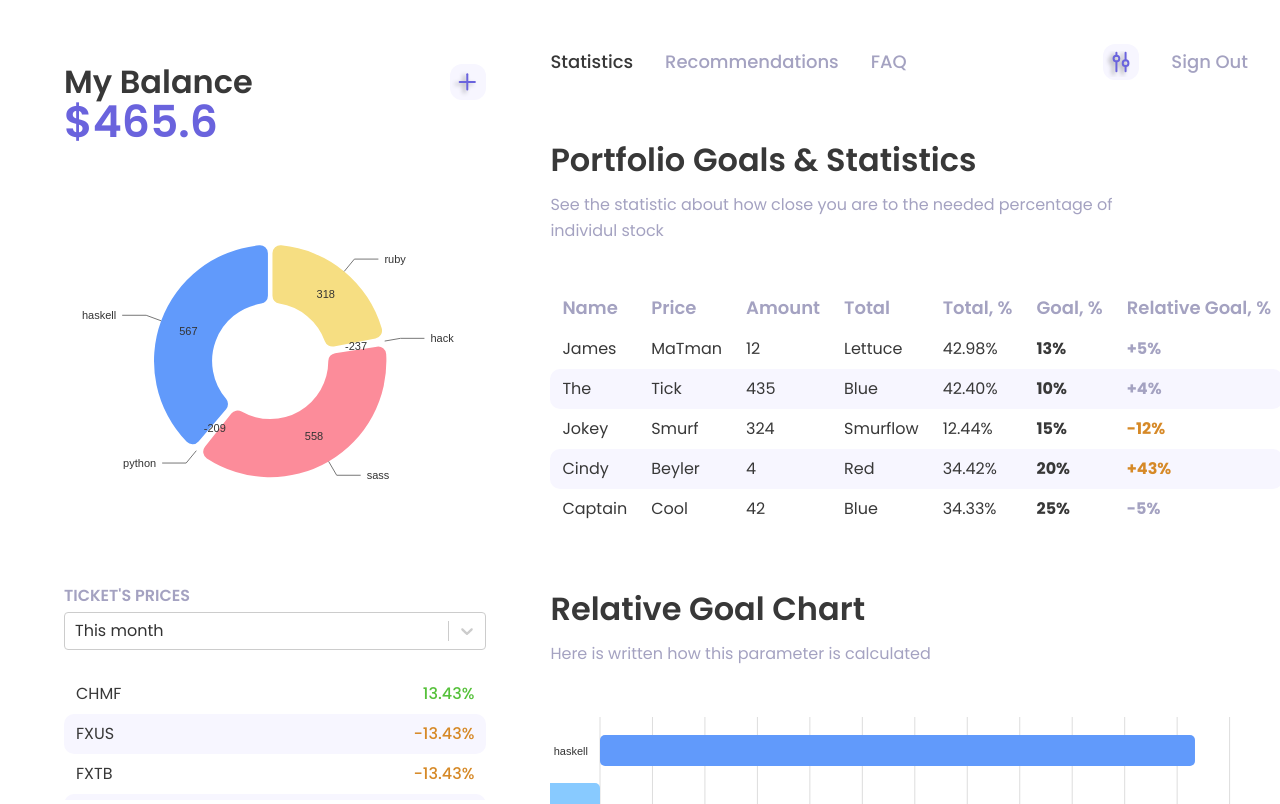
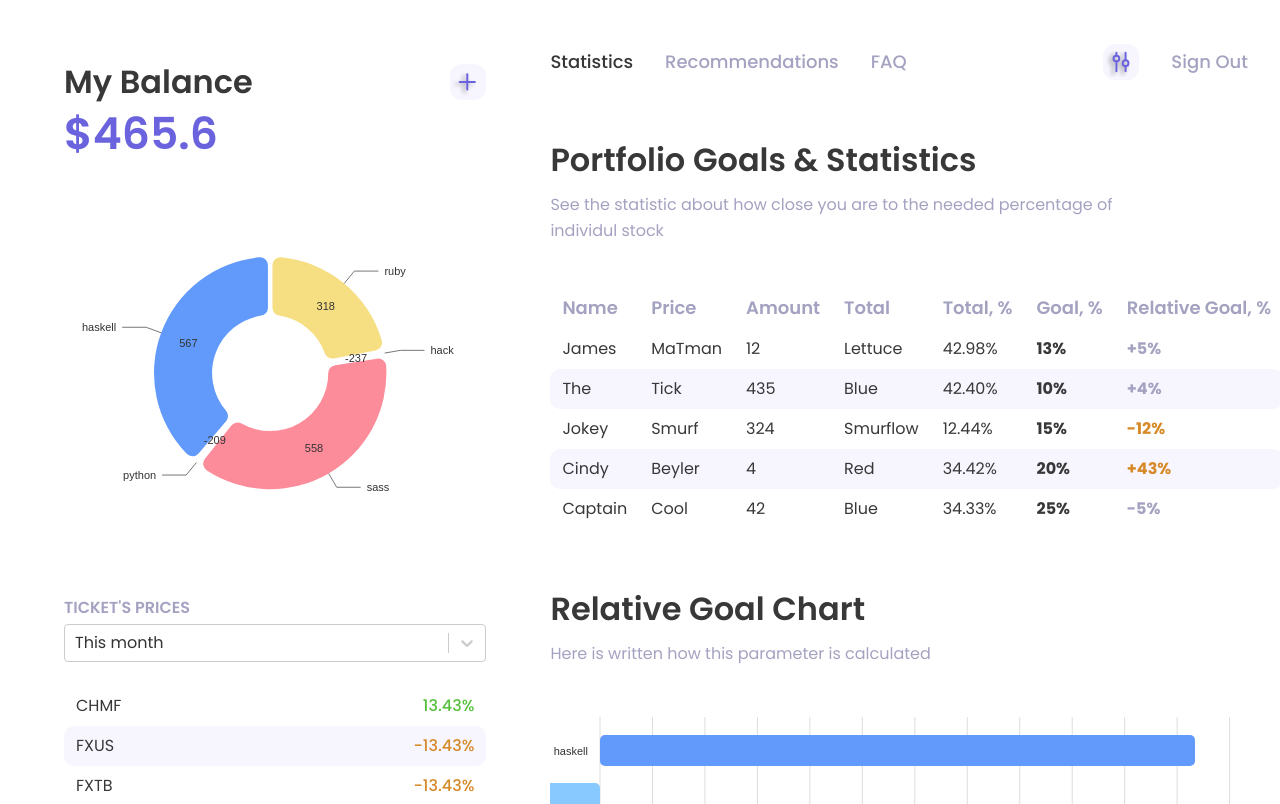
Before and after one commit to bacebu4/investing, a React (Create React App) app in the folder web/: page / in a window 1280 px wide. Built offline with nearby package versions, Linux system fonts and the light colour scheme.

Commit message:
style: changed margin in balance amount

```diff
--- a/web/src/containers/MyBalance.tsx
+++ b/web/src/containers/MyBalance.tsx
@@ -42,7 +42,7 @@ export const MyBalance: React.FC = () => {
           <AddButton />
         </FlexBox>
 
-        <BalanceAmount>$465.6</BalanceAmount>
+        <BalanceAmount mt="12px">$465.6</BalanceAmount>
         <PieChart data={mockData} />
       </section>
 
```
